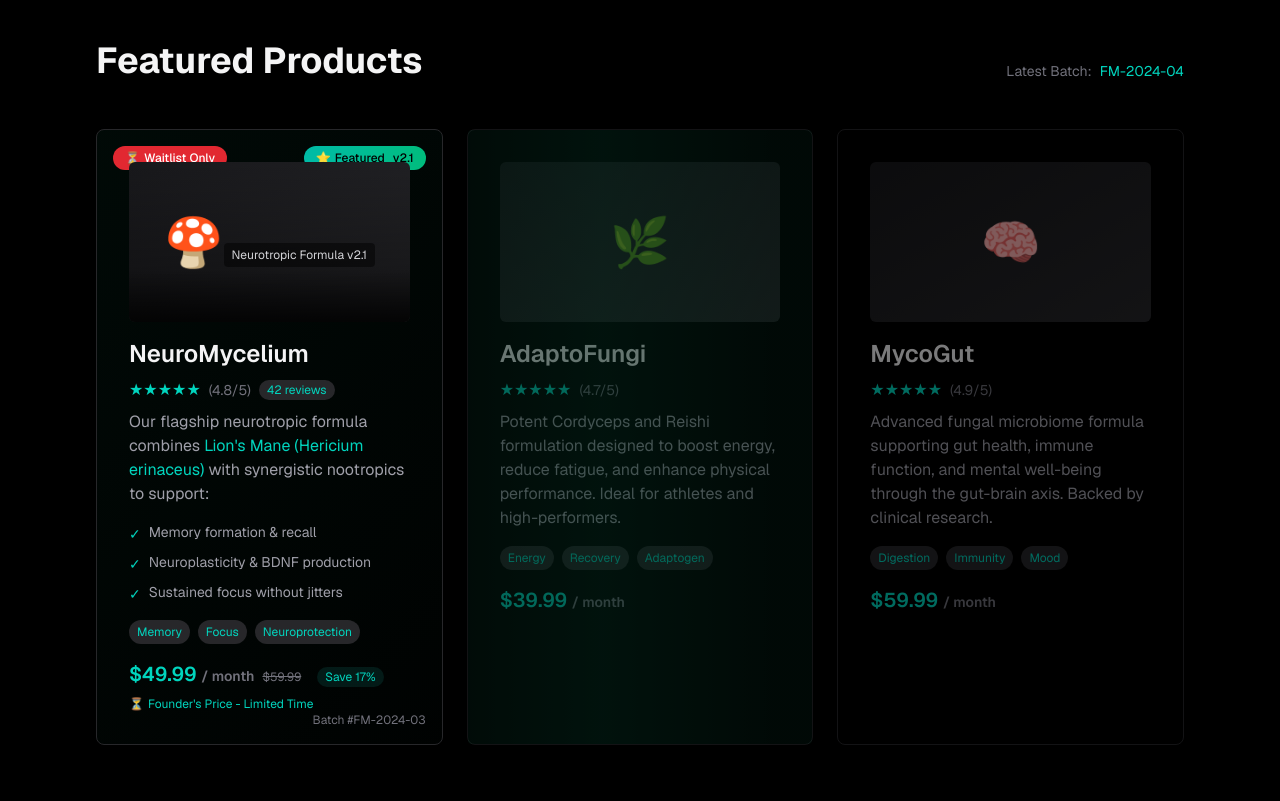
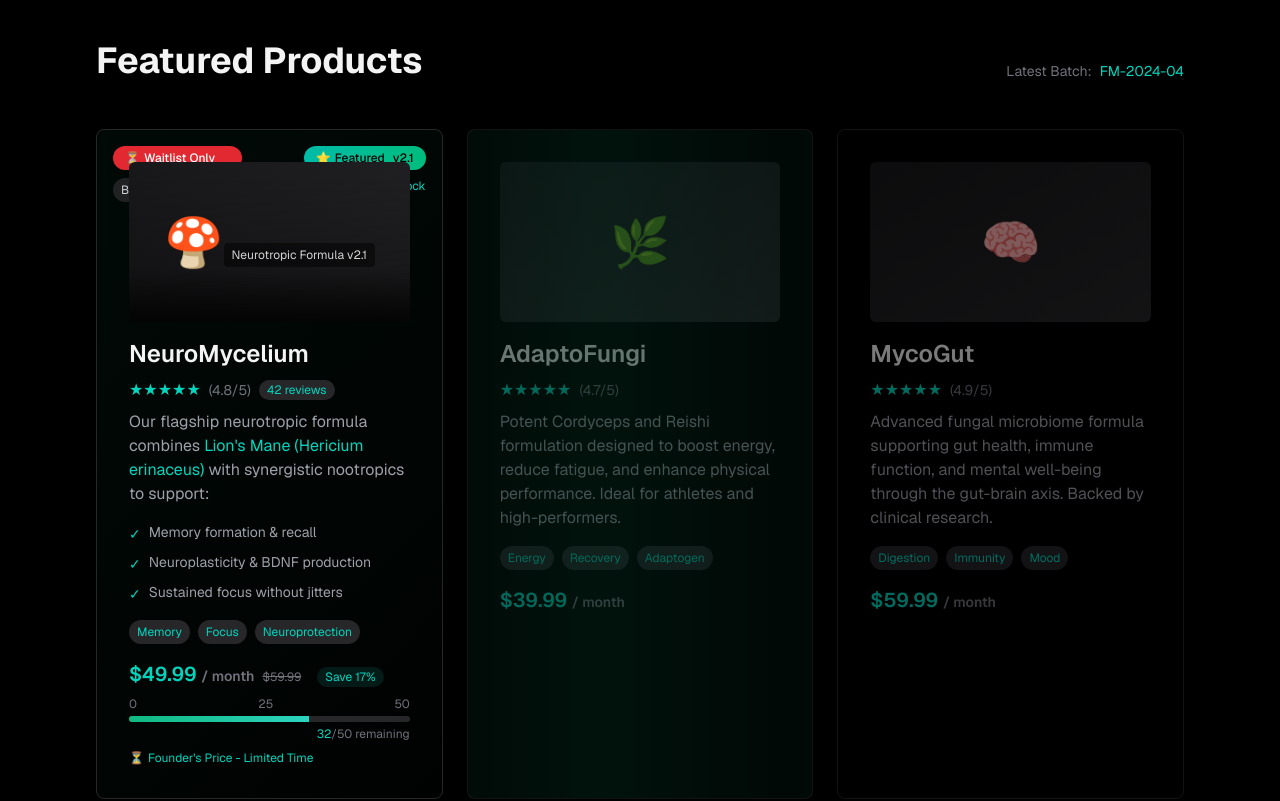
Before and after one commit to M4G3LL4N0/FungMind, a Next.js app: page / in a window 1280 px wide. Shown: the part 960-1761 px from the top of the page. Built offline with nearby package versions, Linux system fonts and the light colour scheme.

Commit message:
feat: Enhance product display with status indicators and inventory tracking
Co-authored-by: aider (openrouter/deepseek/deepseek-chat) <aider@aider.chat>

```diff
--- a/src/app/globals.css
+++ b/src/app/globals.css
@@ -82,6 +82,33 @@ body {
   transition: width 0.5s ease;
 }
 
+.inventory-bar {
+  height: 0.25rem;
+  background: linear-gradient(to right, #10b981, #2dd4bf);
+  transition: width 0.5s ease;
+}
+
+.status-indicator {
+  width: 0.5rem;
+  height: 0.5rem;
+  border-radius: 50%;
+  display: inline-block;
+}
+
+.status-indicator.in-stock {
+  background-color: #10b981;
+  animation: pulse 2s infinite;
+}
+
+.status-indicator.low-stock {
+  background-color: #f59e0b;
+  animation: pulse 1.5s infinite;
+}
+
+.status-indicator.out-of-stock {
+  background-color: #ef4444;
+}
+
 .product-card {
   transition: all 0.3s cubic-bezier(0.16, 1, 0.3, 1);
   position: relative;
--- a/src/app/page.tsx
+++ b/src/app/page.tsx
@@ -84,15 +84,23 @@ export default function Home() {
               data-version="2.1"
               data-testid="product-card"
             >
-              <div className="absolute top-4 right-4 bg-gradient-to-r from-teal-500 to-emerald-500 text-black px-3 py-1 rounded-full text-xs font-medium flex items-center gap-1">
-                <span>⭐</span> Featured
-                <span className="ml-1">v2.1</span>
+              <div className="absolute top-4 right-4 flex flex-col gap-2 items-end">
+                <div className="bg-gradient-to-r from-teal-500 to-emerald-500 text-black px-3 py-1 rounded-full text-xs font-medium flex items-center gap-1">
+                  <span>⭐</span> Featured
+                  <span className="ml-1">v2.1</span>
+                </div>
+                <div className="flex items-center gap-1">
+                  <div className="w-2 h-2 rounded-full bg-teal-400 animate-pulse"></div>
+                  <span className="text-xs text-teal-400">In Stock</span>
+                </div>
               </div>
-              <div className="absolute top-4 left-4 bg-red-500/90 text-white px-3 py-1 rounded-full text-xs font-medium flex items-center gap-1">
-                <span>⏳</span> Waitlist Only
-              </div>
-              <div className="absolute bottom-4 right-4 text-xs text-zinc-500">
-                Batch #FM-2024-03
+              <div className="absolute top-4 left-4 flex flex-col gap-2">
+                <div className="bg-red-500/90 text-white px-3 py-1 rounded-full text-xs font-medium flex items-center gap-1">
+                  <span>⏳</span> Waitlist Only
+                </div>
+                <div className="text-xs bg-zinc-800/80 text-zinc-300 px-2 py-1 rounded-full">
+                  Batch #FM-2024-03
+                </div>
               </div>
               <div className="h-40 bg-gradient-to-br from-zinc-900 to-zinc-800 rounded-md mb-4 flex items-center justify-center group-hover:scale-105 transition-transform duration-300 relative overflow-hidden">
                 <div className="absolute inset-0 bg-gradient-to-b from-transparent to-black/50"></div>
@@ -167,6 +175,22 @@ export default function Home() {
                 <div className="text-xs text-zinc-500 line-through">$59.99</div>
                 <div className="ml-2 text-xs bg-teal-900/30 text-teal-400 px-2 py-0.5 rounded-full">
                   Save 17%
+                </div>
+              </div>
+              <div className="mt-2">
+                <div className="flex justify-between text-xs text-zinc-500 mb-1">
+                  <span>0</span>
+                  <span>25</span>
+                  <span>50</span>
+                </div>
+                <div className="bg-zinc-800 rounded-full h-1.5 overflow-hidden">
+                  <div
+                    className="progress-bar h-full"
+                    style={{ width: `${Math.min(100, (32 / 50) * 100)}%` }}
+                  ></div>
+                </div>
+                <div className="text-xs text-zinc-500 mt-1 text-right">
+                  <span className="text-teal-400">32</span>/50 remaining
                 </div>
               </div>
               <div className="mt-2 text-xs text-teal-400 flex items-center gap-1">
```
